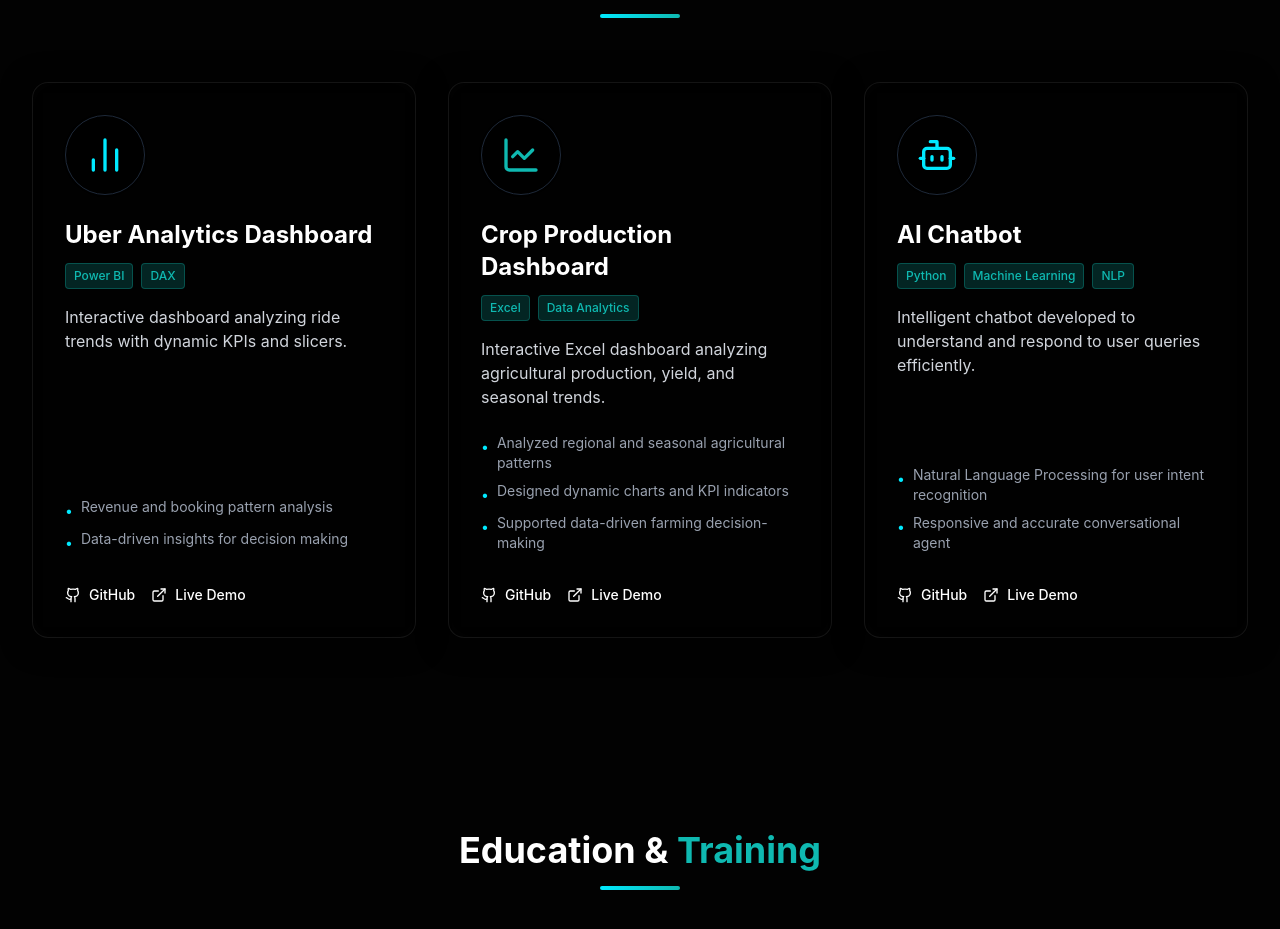
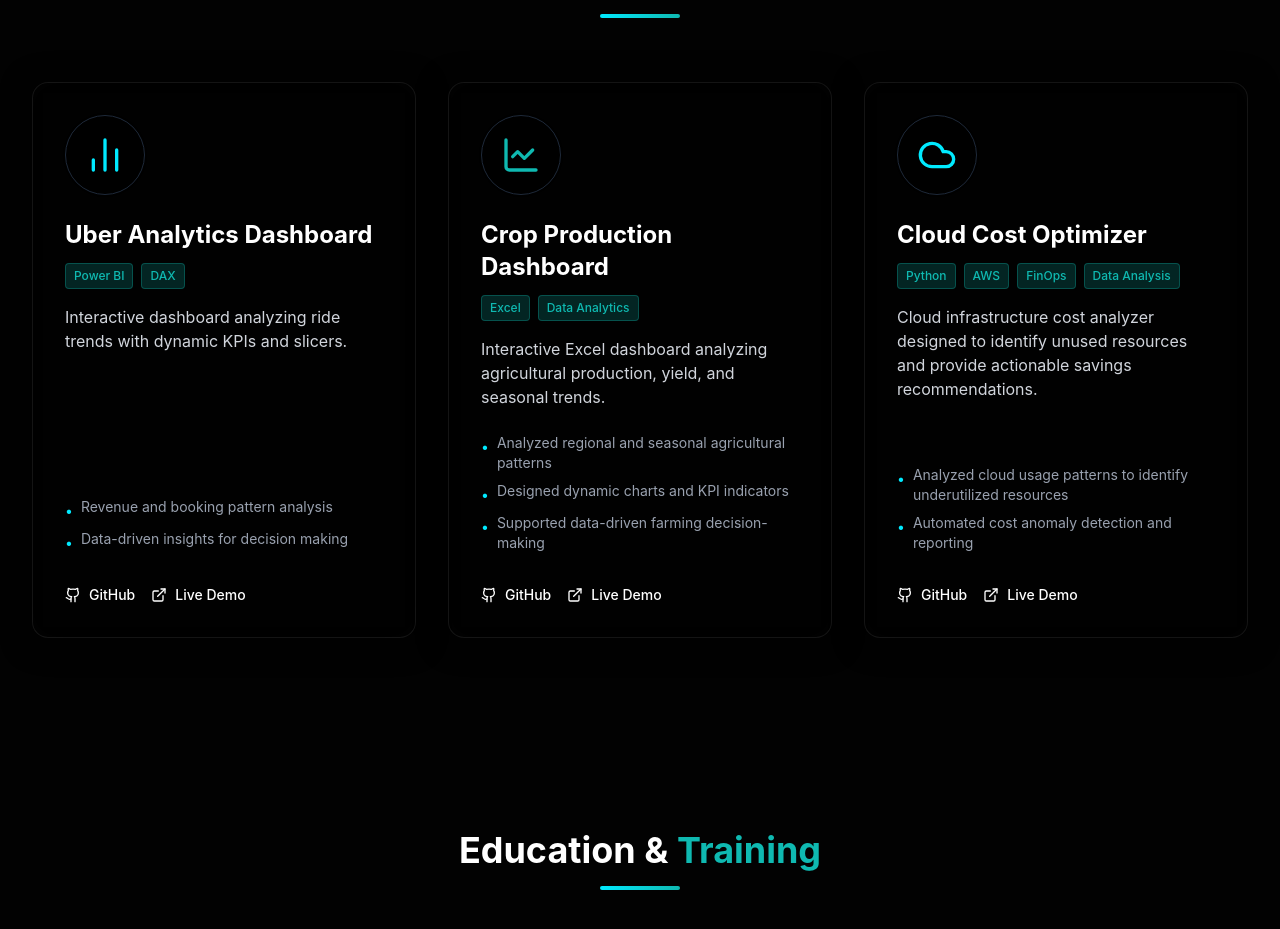
Before and after one commit to ravikantMishra10/PORTFOLIO, a React (Vite) app: page / in a window 1280 px wide. Shown: the part 2340-3269 px from the top of the page. Built offline with nearby package versions, Linux system fonts and the light colour scheme.

Commit message:
Update AI Chatbot to Cloud Cost Optimizer

```diff
--- a/src/components/sections/Projects.tsx
+++ b/src/components/sections/Projects.tsx
@@ -1,5 +1,5 @@
 import { motion } from 'framer-motion';
-import { ExternalLink, Github, BarChart2, LineChart, Bot } from 'lucide-react';
+import { ExternalLink, Github, BarChart2, LineChart, Cloud } from 'lucide-react';
 
 export const Projects = () => {
   const projects = [
@@ -29,15 +29,15 @@
       demoLink: "#"
     },
     {
-      title: "AI Chatbot",
-      tools: ["Python", "Machine Learning", "NLP"],
-      icon: <Bot className="w-10 h-10 text-[#00eaff]" />,
-      desc: "Intelligent chatbot developed to understand and respond to user queries efficiently.",
+      title: "Cloud Cost Optimizer",
+      tools: ["Python", "AWS", "FinOps", "Data Analysis"],
+      icon: <Cloud className="w-10 h-10 text-[#00eaff]" />,
+      desc: "Cloud infrastructure cost analyzer designed to identify unused resources and provide actionable savings recommendations.",
       bullets: [
-        "Natural Language Processing for user intent recognition",
-        "Responsive and accurate conversational agent"
+        "Analyzed cloud usage patterns to identify underutilized resources",
+        "Automated cost anomaly detection and reporting"
       ],
-      githubLink: "https://github.com/ravikantMishra10/AI-Chat-bot",
+      githubLink: "https://github.com/ravikantMishra10", // Updated to default profile as exact repo name is unknown
       demoLink: "#"
     }
   ];
```
